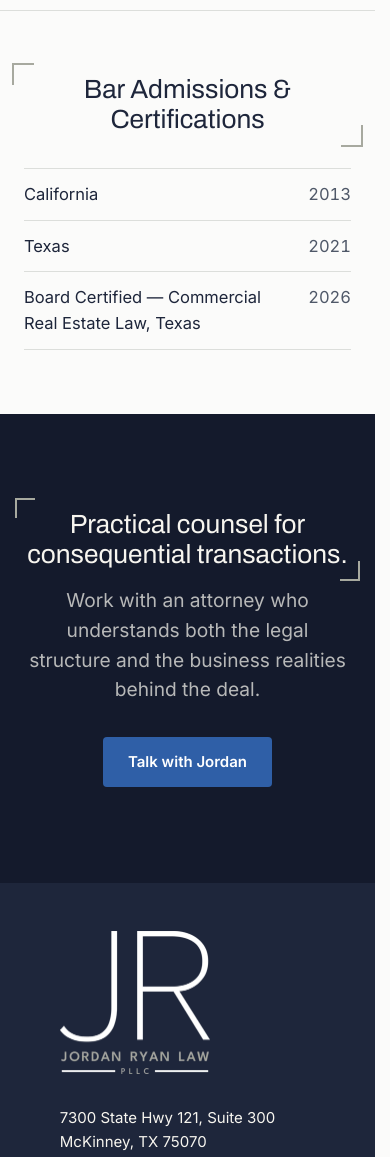
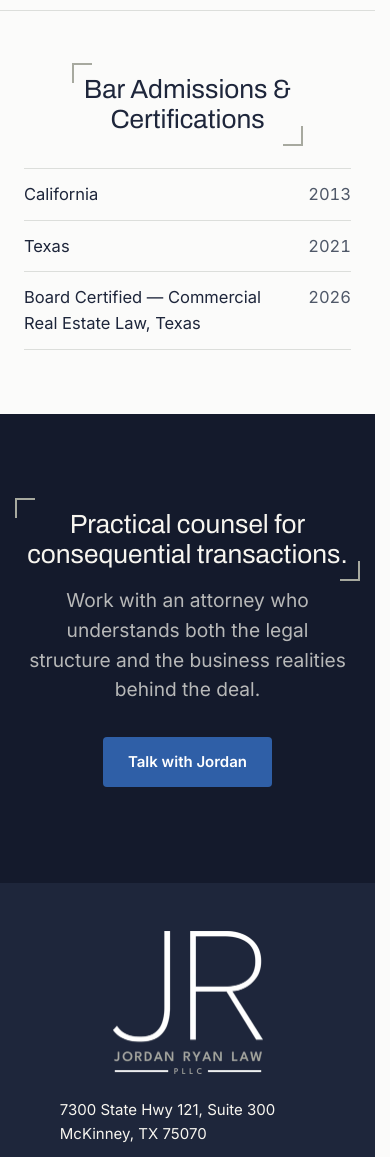
Before and after one commit to jaredryan/jordan-ryan-law, an Astro site: page /about in a window 390 px wide. Shown: the part 2300-3457 px from the top of the page. Built offline with nearby package versions, Linux system fonts and the light colour scheme; Astro itself is replaced by a stand-in of ours; no server answers; a web font is replaced by a local one.

Commit message:
Fixes after doing a mobile pass

```diff
--- a/package.json
+++ b/package.json
@@ -18,7 +18,8 @@
     "format:write": "prettier --write .",
     "test:unit": "node --test 'tests/unit/**/*.test.ts'",
     "test:e2e": "playwright test",
-    "test": "npm run test:unit && npm run test:e2e"
+    "test": "npm run test:unit && npm run test:e2e",
+    "cleanup": "npm run format:write && npm run check && npm run lint && npm run build && npm run test"
   },
   "dependencies": {
     "@fontsource-variable/archivo": "^5.3.0",
--- a/src/components/Footer.astro
+++ b/src/components/Footer.astro
@@ -44,8 +44,7 @@ const year = new Date().getFullYear()
     </div>
   </div>
   <p class="site-footer__copyright">
-    &copy; {year}
-    {businessName}, a Professional Limited Liability Company. All Rights Reserved. <a
+    &copy; {`${year} ${businessName}`}, a Professional Limited Liability Company. All Rights Reserved. <a
       href="/privacy"
       class="site-footer__legal-link">Privacy Policy</a
     >
@@ -189,5 +188,30 @@ const year = new Date().getFullYear()
          in is no longer pinned to the page's standard left padding. */
       width: max-content;
     }
+
+    /* Brand/logo and CTA are the two "identity + action" pieces of the
+       footer — centering just these two (not the address, nav links, or
+       phone/email, which stay left-aligned per justify-items:start above)
+       gives the collapsed single column a clear focal point without
+       touching the informational content's own alignment. Widening the
+       brand block to the full column gives .site-footer__brand's auto
+       margins something wider than its own max-content box to center
+       within — otherwise the block (sized to its own content, per
+       justify-items:start above) is already exactly as wide as the logo
+       and the auto margins have no room to shift it. */
+    .site-footer__brand-block {
+      width: 100%;
+    }
+
+    .site-footer__brand {
+      display: block;
+      width: max-content;
+      margin-left: auto;
+      margin-right: auto;
+    }
+
+    .site-footer__cta {
+      align-self: center;
+    }
   }
 </style>
--- a/src/pages/about.astro
+++ b/src/pages/about.astro
@@ -83,8 +83,10 @@ const railSections = [
       </section>
 
       <section class="about-section" id="admissions">
-        <div class="about-heading-frame bracket-frame bracket-frame--lg">
+        <div class="about-heading-frame" data-cta-bracket>
           <h2>Bar Admissions &amp; Certifications</h2>
+          <span class="cta-bracket cta-bracket--tl" data-cta-bracket-tl aria-hidden="true"></span>
+          <span class="cta-bracket cta-bracket--br" data-cta-bracket-br aria-hidden="true"></span>
         </div>
         <ul class="archival-table about-narrow">
           {
@@ -161,6 +163,7 @@ const railSections = [
      ~1rem clear gap plus that 12px overhang, plus 5px extra (still felt
      tight at exactly 1rem clear). */
   .about-heading-frame {
+    position: relative;
     width: fit-content;
     margin-bottom: calc(var(--s4) + 12px + 5px);
   }
--- a/src/styles/global.css
+++ b/src/styles/global.css
@@ -780,16 +780,18 @@ summary:focus-visible,
   margin: 0;
 }
 
-/* Corner brackets for the CTA heading (Home + About): unlike the static
-   .bracket-frame corners used elsewhere, a fixed CSS offset isn't reliable
-   here — this heading is centered and can wrap to a different number of
-   lines at different widths, so its own CSS box doesn't necessarily match
-   the actual rendered text bounds. cta-bracket.ts measures the heading's
-   real text bounds with a Range and positions these two marks (top/left
-   for --tl, bottom/right for --br, mirroring the static bracket-frame
-   geometry) from that measurement instead. Hidden until the script's first
-   successful measurement lands (data-measured on the wrapper), so there's
-   no flash of misplaced brackets before JS runs. */
+/* Corner brackets for headings that can wrap unpredictably (Home + About
+   closing-band CTAs, and About's "Bar Admissions & Certifications"
+   section heading): unlike the static .bracket-frame corners used
+   elsewhere, a fixed CSS offset isn't reliable here — these headings can
+   wrap to a different number of lines at different widths, so their own
+   CSS box doesn't necessarily match the actual rendered text bounds.
+   cta-bracket.ts measures the heading's real text bounds with a Range and
+   positions these two marks (top/left for --tl, bottom/right for --br,
+   mirroring the static bracket-frame geometry — same 20px/12px sizing) from
+   that measurement instead. Hidden until the script's first successful
+   measurement lands (data-measured on the [data-cta-bracket] wrapper), so
+   there's no flash of misplaced brackets before JS runs. */
 .cta-bracket {
   position: absolute;
   width: 20px;
@@ -799,7 +801,7 @@ summary:focus-visible,
   transition: opacity var(--transition-fast);
 }
 
-.closing-band__heading-frame[data-measured] .cta-bracket {
+[data-cta-bracket][data-measured] .cta-bracket {
   opacity: 1;
 }
 
```
Also changed, not shown: src/scripts/cta-bracket.ts (+9 -8 lines).
